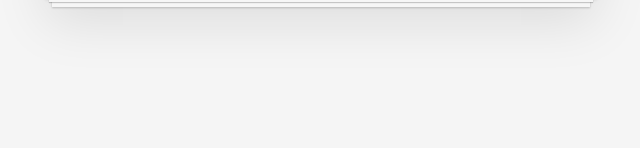
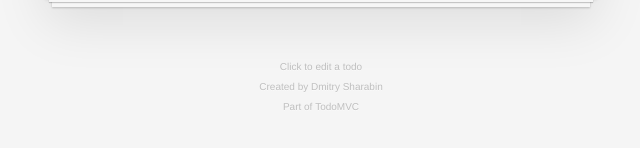
Before and after one commit to berkaybilgis/Todo-List, a Next.js app: page / in a window 1280 px wide. Shown: the part 360-508 px from the top of the page, without its empty margins (319-959 px from the left). Built offline with nearby package versions, Linux system fonts and the light colour scheme.

Commit message:
footer component eklendi

```diff
--- /dev/null
+++ b/pages/components/Footer.js
@@ -0,0 +1,17 @@
+import React from "react";
+
+function Footer() {
+  return (
+    <footer class="info">
+      <p>Click to edit a todo</p>
+      <p>
+        Created by <a href="https://d12n.me/">Dmitry Sharabin</a>
+      </p>
+      <p>
+        Part of <a href="http://todomvc.com">TodoMVC</a>
+      </p>
+    </footer>
+  );
+}
+
+export default Footer;
--- a/pages/index.js
+++ b/pages/index.js
@@ -2,12 +2,16 @@ import Head from "next/head";
 import Image from "next/image";
 import { Inter } from "next/font/google";
 import Header from "./components/Header";
+import Footer from "./components/Footer";
 const inter = Inter({ subsets: ["latin"] });
 
 export default function Home() {
   return (
-    <div className="todoapp">
-      <Header />
-    </div>
+    <>
+      <div className="todoapp">
+        <Header />
+      </div>
+      <Footer />
+    </>
   );
 }
```
